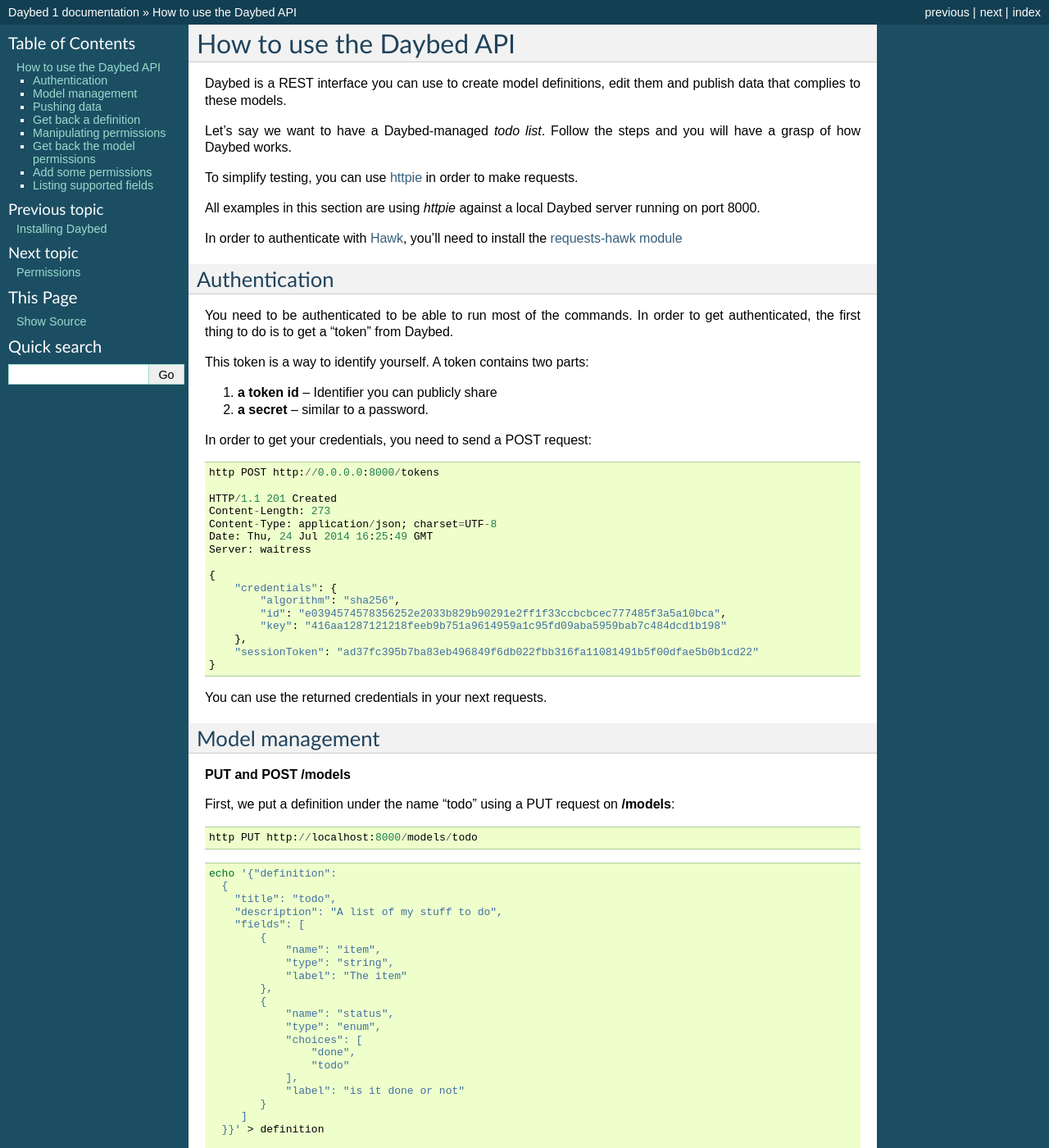
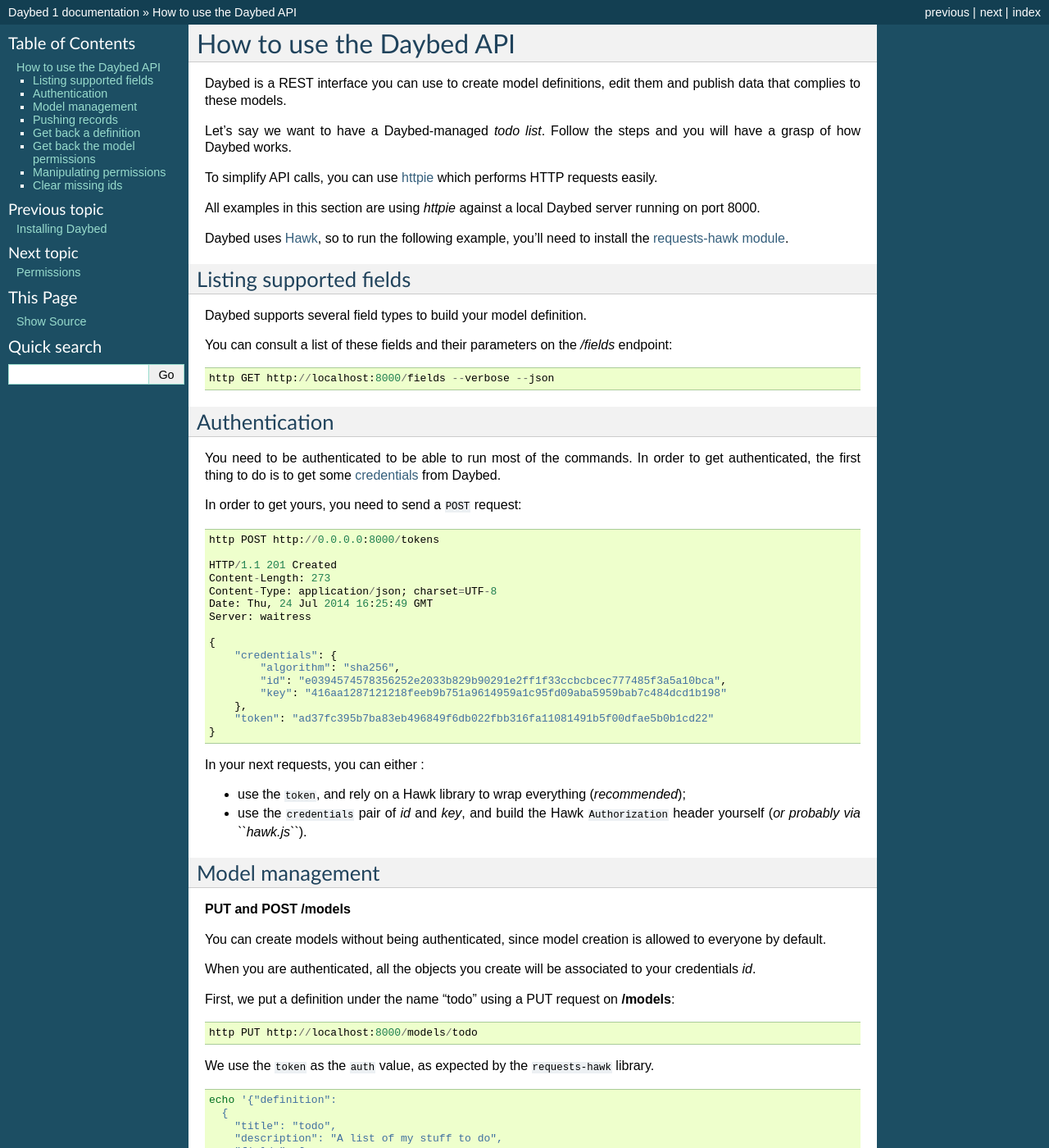
Before and after one commit to spiral-project/daybed, a Sphinx documentation site: the page built from docs/source/usage.rst, in a window 1280 px wide and 1400 px high. Shown: the whole window at 82% size. Built offline with Sphinx 7.4.7, drawn with Linux system fonts in a browser that asks for light colours; some of the changed text lies outside the part shown.

Commit message:
Update docs about token, identifiers and secret key

```diff
--- a/docs/source/permissions.rst
+++ b/docs/source/permissions.rst
@@ -1,3 +1,5 @@
+.. _permissions-section:
+
 Permissions
 ###########
 
--- a/docs/source/usage.rst
+++ b/docs/source/usage.rst
@@ -7,29 +7,34 @@
 Let's say we want to have a Daybed-managed *todo list*. Follow the steps and you
 will have a grasp of how Daybed works.
 
-To simplify testing, you can use `httpie <https://github.com/jkbr/httpie>`_ in
-order to make requests.
+To simplify API calls, you can use `httpie <https://github.com/jkbr/httpie>`_
+which performs HTTP requests easily.
 
 All examples in this section are using *httpie* against a local Daybed server
 running on port 8000.
 
-In order to authenticate with `Hawk <https://github.com/hueniverse/hawk>`_,
-you'll need to install the `requests-hawk module
-<https://github.com/mozilla-services/requests-hawk>`_
+Daybed uses `Hawk <https://github.com/hueniverse/hawk>`_, so to run the following
+example, you'll need to install the `requests-hawk module
+<https://github.com/mozilla-services/requests-hawk>`_.
+
+
+Listing supported fields
+------------------------
+
+Daybed supports several field types to build your model definition.
+
+You can consult a list of these fields and their parameters on the `/fields` endpoint::
+
+  http GET http://localhost:8000/fields --verbose --json
+
 
 Authentication
 --------------
 
 You need to be authenticated to be able to run most of the commands. In order
-to get authenticated, the first thing to do is to get a "token" from Daybed.
+to get authenticated, the first thing to do is to get some :term:`credentials` from Daybed.
 
-This token is a way to identify yourself. A token contains two parts:
-
-1. **a token id** -- Identifier you can publicly share
-2. **a secret** -- similar to a password.
-
-
-In order to get your credentials, you need to send a POST request::
+In order to get yours, you need to send a ``POST`` request::
 
     http POST http://0.0.0.0:8000/tokens
 
@@ -45,11 +50,15 @@
             "id": "e0394574578356252e2033b829b90291e2ff1f33ccbcbcec777485f3a5a10bca",
             "key": "416aa1287121218feeb9b751a9614959a1c95fd09aba5959bab7c484dcd1b198"
         },
-        "sessionToken": "ad37fc395b7ba83eb496849f6db022fbb316fa11081491b5f00dfae5b0b1cd22"
+        "token": "ad37fc395b7ba83eb496849f6db022fbb316fa11081491b5f00dfae5b0b1cd22"
     }
 
 
-You can use the returned credentials in your next requests.
+In your next requests, you can either :
+
+* use the ``token``, and rely on a Hawk library to wrap everything (*recommended*);
+* use the ``credentials`` pair of *id* and *key*, and build the Hawk ``Authorization``
+  header yourself (*or probably via ``hawk.js``*).
 
 
 Model management
@@ -57,11 +66,20 @@
 
 **PUT and POST /models**
 
+You can create models without being authenticated, since model creation is
+allowed to everyone by default.
+
+When you are authenticated, all the objects you create will be associated to
+your credentials *id*.
+
 
 First, we put a definition under the name "todo" using a PUT request
 on **/models**::
 
   http PUT http://localhost:8000/models/todo
+
+We use the ``token`` as the ``auth`` value, as expected by the ``requests-hawk``
+library.
 
 .. code-block:: bash
 
@@ -104,24 +122,24 @@
         "id": "todo"
     }
 
-Note that you could have done this call without being authenticated.
+Since the session token was used, the new model was associated to your *id*,
+and only you get read *and* write permissions. Of course, the model
+permissions can be changed later.
 
-If you use your authentication token, your user will get read *and*
-write permissions on the newly created model. The permissions can
-be changed later.
+:notes:
 
-In case you don't want to define a name yourself for your model, you can do the
-exact same call, replacing the http method from **PUT** to **POST**.
-In that case, Daybe will pick a name for your model.
+    In case you don't want to define a name yourself for your model,
+    you can do the exact same request, replacing the **PUT** http method
+    by a **POST**. A random name will be generated.
 
 
 **GET /models**
 
-Returns the list of models the user can read the definition::
+Returns the list of models where you have the permission to read the definition::
 
     http GET http://localhost:8000/models --verbose \
-	  --auth-type=hawk \
-		--auth='ad37fc395b7ba83eb496849f6db022fbb316fa11081491b5f00dfae5b0b1cd22:'
+        --auth-type=hawk \
+        --auth='ad37fc395b7ba83eb496849f6db022fbb316fa11081491b5f00dfae5b0b1cd22:'
 
     GET /models HTTP/1.1
     Accept: */*
@@ -217,18 +235,19 @@
     }
 
 
-Depending of the permissions settings, you may get a 401 response
-from the server in case you're trying to get the model definition without
-the proper authorization.
+:notes:
+
+    You will get a ``401 - Unauthorized`` response if you don't have the
+    permission to read the model definition.
 
 
-Pushing data
-------------
+Pushing records
+---------------
 
 **POST /models/{modelname}/records**
 **PUT /models/{modelname}/records/{id}**
 
-Now that we've defined the schema, we want to push some real data there!::
+Now that we've defined the schema, we want to push some real record there!::
 
     http POST http://localhost:8000/models/todo/records item="work on daybed" status="done" \
         --verbose \
@@ -261,17 +280,16 @@
         "id": "ebc9f07c8faa4969a76f46b8c514fac6"
     }
 
-The server sends us back the **id** of the created document.
+The server sends us back the **id** of the newly created record.
 
 .. note::
-    When you push some data, you can also send a special header, named
-    **Validate-Only**, which will allow you to only validate the
-    resource you are sending, without actually recording it to the database.
+    You can also only validate the data your are sending, by setting the
+    ``Validate-Only`` header, which will prevent storing it as a record.
 
 
 **GET /models/{modelname}/records**
 
-Using the GET method, you can get back the data you have posted::
+Using the GET method, you can get back all the records you have created::
 
     http GET http://localhost:8000/models/todo/records \
         --json \
@@ -353,11 +371,6 @@
     }
 
 
-Manipulating permissions
-------------------------
-
-XXX
-
 Get back the model permissions
 ------------------------------
 
@@ -402,50 +415,45 @@
     }
 
 
-Add some permissions
---------------------
+Manipulating permissions
+------------------------
 
-You can add permissions to an existing *token*, *Authenticated* people or *Everyone*.
+You can add permissions either to an existing :term:`identifier` (*key id*), to
+authenticated users or to everyone.
 
-As well as tokens, you can define permissions to **system.Authenticated**
-and **system.Everyone**, or use their shortcut notation: **Authenticated** and
-**Everyone**.
+:notes:
 
-To add `read_definition` and `read_permissions` to Authenticated and remove
-`update_permissions` to alexis we would write::
+    With Hawk, the *key ids* look like tokens, but remember, the *id* is the part of
+    your credentials, and is different from the session ``token``.
+
+We refer to the whole world with the special *id* ``Everyone`` (or ``system.Everyone``)
+and to authenticated users with ``Authenticated`` (or ``system.Authenticated``).
+
+To give `read_definition` and `read_permissions` to authenticated users and remove
+`update_permissions` from *id* ``220a1c..871`` we would write::
 
     {
         "Authenticated": ["read_definition", "read_permissions"],
-        "alexis": ["-update_permissions"]
+        "220a1c..871": ["-update_permissions"]
     }
 
-For this to be valid, `alexis` must be an existing token.
+For this to be valid, ``220a1c..871`` must be an existing *id*.
 
-If you want to add or remove all the permission to/from somebody, you can use the ALL shortcut::
+In order to add/remove all permissions to/from somebody, use the ``ALL`` shortcut::
 
     {
         "Authenticated": ["-ALL"],
-        "alexis": ["+ALL"]
+        "220a1c..871": ["+ALL"]
     }
 
-If you don't provide the `-` or the `+` in front of the permission we assume you want to add the permission.
+:notes:
 
-This::
+    `+` is implicit, we add the permission if not specified (``ALL`` is equivalent to ``+ALL``).
 
-    {
-        "Authenticated": ["ALL"]
-    }
 
-Is equivalent to::
+If you add an unknown permission or modify the permissions of a non existing *id*,
+you will get an error.
 
-    {
-        "Authenticated": ["+ALL"]
-    }
-
-In case you try to add a non existing permission or to modify permission of a
-non existing token, you will get an error.
-
-If you need to remove permissions from a removed token, you will have to use the PUT endpoint.
 
 **PATCH /models/{modelname}/permissions**
 
@@ -498,12 +506,16 @@
         ]
     }
 
+
+Clear missing ids
+-----------------
+
+If you need to remove permissions from an unknown *id*, you will have to use the PUT endpoint.
+
 **PUT /models/{modelname}/permissions**
 
-This endpoint let you replace a set of permissions for a model. It can be useful if
-the PATCH call doesn't work (remove permissions for a removed token.) or to
-replace all permissions with one call.
-
+This endpoint let you replace a set of permissions for a model, and
+replace all permissions in one call.
 
 ::
 
@@ -556,14 +568,3 @@
             "read_definition"
         ]
     }
-
-
-Listing supported fields
-------------------------
-
-Daybed supports a bunch of fields. It's easy to add some to your instances.
-
-Sometimes, it can be useful to have a list of these fields. You can get that
-list by querying the `/fields` endpoint::
-
-  http GET http://localhost:8000/fields --verbose --json
```
Also changed, not shown: docs/source/terminology.rst (+29 -16 lines).
